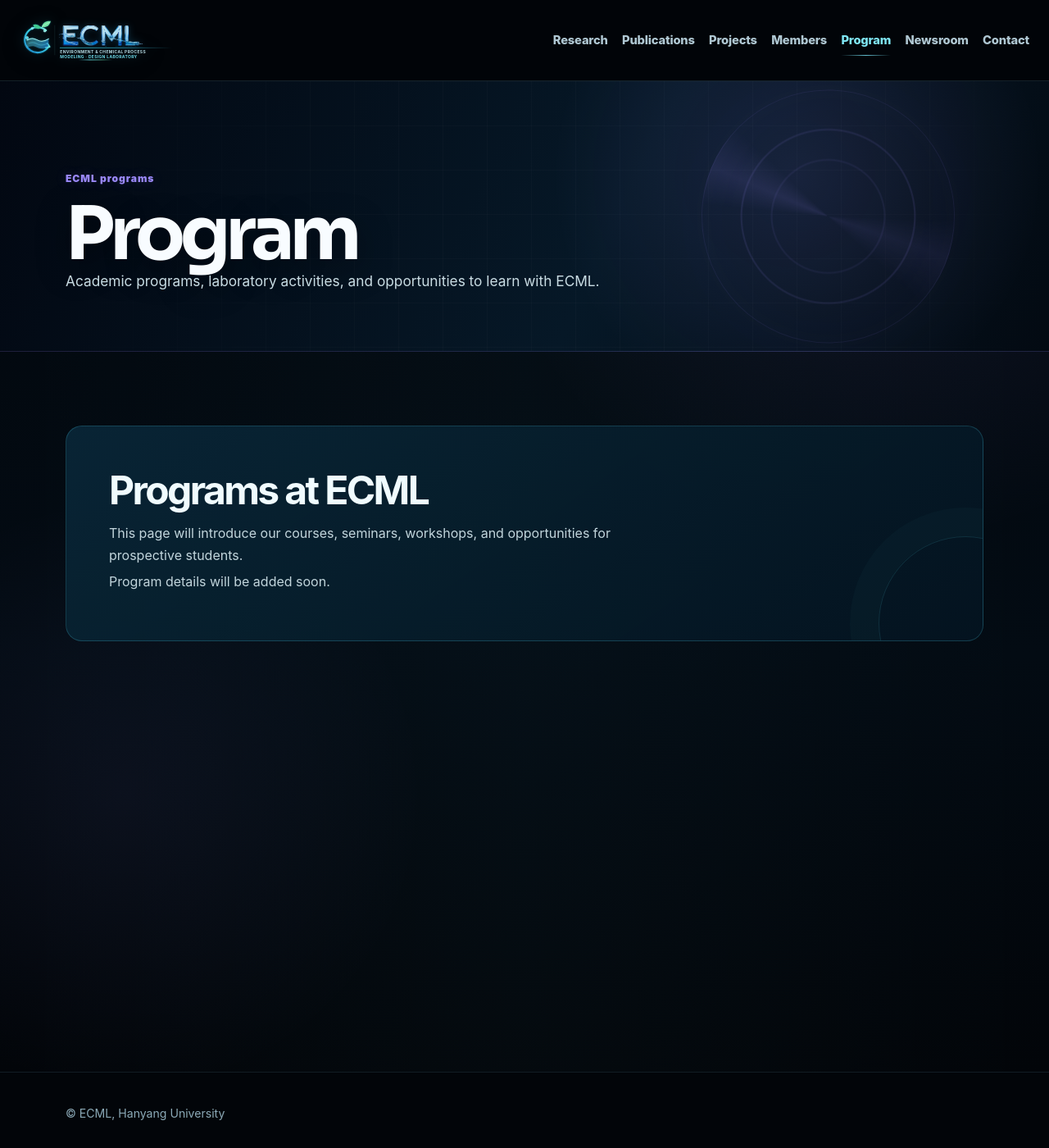
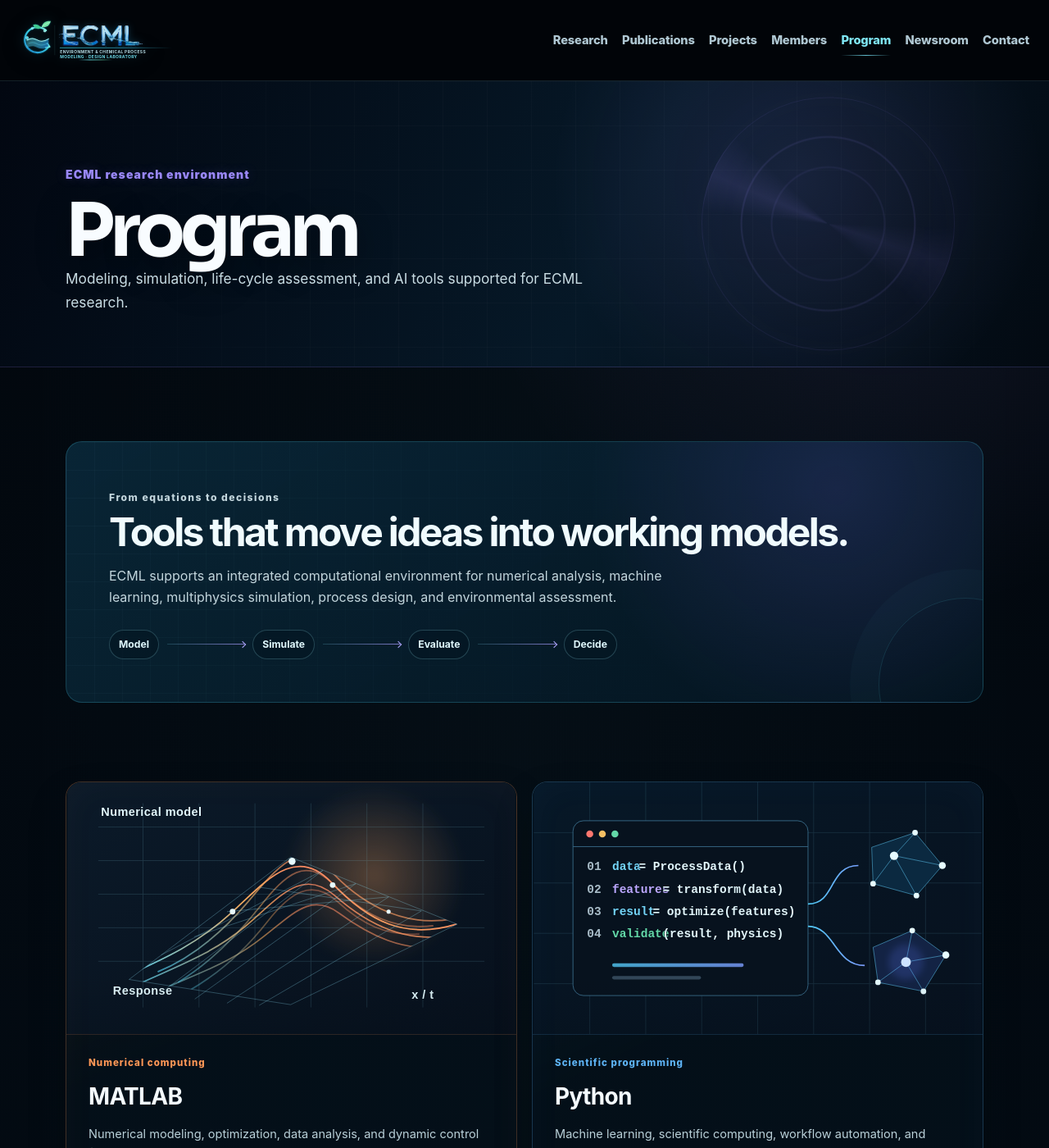
Before and after one commit to ecml-hyu/ecml-hyu.github.io, a Jekyll site: the page built from program.html, in a window 1280 px wide and 1400 px high. Shown: the whole window at 82% size. Built offline with Jekyll 4.4.1, drawn with Linux system fonts in a browser that asks for light colours; some of the changed text lies outside the part shown.

Commit message:
Expand research data and add program toolkit

```diff
--- /dev/null
+++ b/_data/programs.yml
@@ -0,0 +1,65 @@
+- slug: matlab
+  name: "MATLAB"
+  category: "Numerical computing"
+  description: "Numerical modeling, optimization, data analysis, and dynamic control for chemical and water processes."
+  image: "/assets/img/program/matlab-analysis.svg"
+  image_alt: "Three-dimensional numerical surface with analysis curves"
+  capabilities:
+    - "Model development"
+    - "Optimization"
+    - "Control"
+
+- slug: python
+  name: "Python"
+  category: "Scientific programming"
+  description: "Machine learning, scientific computing, workflow automation, and reproducible data analysis."
+  image: "/assets/img/program/python-computing.svg"
+  image_alt: "Scientific code window connected to data and computing nodes"
+  capabilities:
+    - "Machine learning"
+    - "Data pipelines"
+    - "Automation"
+
+- slug: openlca
+  name: "openLCA"
+  category: "Life-cycle assessment"
+  description: "Life-cycle modeling and environmental impact assessment across products, energy, and process systems."
+  image: "/assets/img/program/openlca-lifecycle.svg"
+  image_alt: "Circular life-cycle diagram connecting materials, energy, and environment"
+  capabilities:
+    - "LCA modeling"
+    - "Impact assessment"
+    - "Scenario comparison"
+
+- slug: comsol
+  name: "COMSOL"
+  category: "Multiphysics simulation"
+  description: "Coupled modeling of transport, reactions, membranes, heat transfer, and process phenomena."
+  image: "/assets/img/program/comsol-multiphysics.svg"
+  image_alt: "Coupled multiphysics fields represented by layered contour bands"
+  capabilities:
+    - "Transport"
+    - "Reaction systems"
+    - "Multiphysics"
+
+- slug: process
+  name: "Process simulator"
+  category: "Process design"
+  description: "Flowsheet modeling, mass and energy balances, unit-operation design, and integrated process evaluation."
+  image: "/assets/img/program/process-simulator.svg"
+  image_alt: "Generic process flow diagram with connected unit operations and a recycle stream"
+  capabilities:
+    - "Flowsheets"
+    - "Unit operations"
+    - "System integration"
+
+- slug: ai
+  name: "AI assistants (ChatGPT, Claude)"
+  category: "Lab-supported access"
+  description: "ECML supports access to ChatGPT and Claude for literature exploration, coding, analysis, and research communication."
+  image: "/assets/img/program/ai-assistants.svg"
+  image_alt: "AI assistant panels connected to research, code, and data workflows"
+  capabilities:
+    - "Literature support"
+    - "Coding assistance"
+    - "Research productivity"
--- a/_includes/head.html
+++ b/_includes/head.html
@@ -117,6 +117,6 @@
 {%- if page.intro %}
 <link rel="stylesheet" href="{{ '/intro-spline.css' | relative_url }}?v=52">
 {%- endif %}
-<link rel="stylesheet" href="{{ '/assets/css/ecml-theme.css' | relative_url }}?v=54">
+<link rel="stylesheet" href="{{ '/assets/css/ecml-theme.css' | relative_url }}?v=55">
 <script defer src="{{ '/assets/js/site-nav.js' | relative_url }}?v=47"></script>
 {%- feed_meta -%}
--- a/assets/css/ecml-theme.css
+++ b/assets/css/ecml-theme.css
@@ -936,6 +936,10 @@
 
 
 /* Content, contrast, and research-page refinements — September 2026 */
+.subpage .page-head .eyebrow,
+.subpage--contact .contact-welcome .contact-kicker{
+  font-size:.875rem;
+}
 .home-explore .card p{
   color:#c4d7de;
 }
--- /dev/null
+++ b/assets/css/program.css
@@ -0,0 +1,161 @@
+body.subpage--program .program-kicker{
+  margin:0 0 10px;
+  color:#a99cff;
+  font-size:.76rem;
+  font-weight:800;
+  letter-spacing:.12em;
+  text-transform:none;
+}
+body.subpage--program .program-note{
+  isolation:isolate;
+  background:
+    radial-gradient(circle at 84% 18%,rgba(132,112,255,.15),transparent 31%),
+    linear-gradient(145deg,rgba(9,39,56,.94),rgba(4,20,32,.97));
+}
+body.subpage--program .program-note::before{
+  position:absolute;
+  z-index:-1;
+  inset:0;
+  background-image:linear-gradient(rgba(144,207,229,.035) 1px,transparent 1px),linear-gradient(90deg,rgba(144,207,229,.035) 1px,transparent 1px);
+  background-size:34px 34px;
+  content:"";
+  mask-image:linear-gradient(90deg,#000,transparent 80%);
+}
+body.subpage--program .program-workflow{
+  position:relative;
+  z-index:1;
+  display:flex;
+  width:min(620px,100%);
+  align-items:center;
+  gap:10px;
+  margin-top:26px;
+}
+body.subpage--program .program-workflow span{
+  flex:0 0 auto;
+  padding:7px 11px;
+  border:1px solid rgba(145,225,242,.22);
+  border-radius:999px;
+  background:rgba(5,23,35,.72);
+  color:#dff7fc;
+  font-size:.76rem;
+  font-weight:750;
+}
+body.subpage--program .program-workflow i{
+  position:relative;
+  flex:1 1 20px;
+  height:1px;
+  background:linear-gradient(90deg,rgba(117,232,248,.18),rgba(169,156,255,.72));
+}
+body.subpage--program .program-workflow i::after{
+  position:absolute;
+  top:50%;
+  right:-1px;
+  width:5px;
+  height:5px;
+  border-top:1px solid #b1a7ff;
+  border-right:1px solid #b1a7ff;
+  content:"";
+  transform:translateY(-50%) rotate(45deg);
+}
+body.subpage--program .program-catalogue{margin-top:clamp(62px,8vw,96px)}
+body.subpage--program .program-grid{
+  display:grid;
+  grid-template-columns:repeat(2,minmax(0,1fr));
+  gap:18px;
+  margin:0;
+  padding:0;
+  list-style:none;
+}
+body.subpage--program .program-card{
+  --tool-accent:153,135,247;
+  position:relative;
+  overflow:hidden;
+  border:1px solid rgba(var(--tool-accent),.24);
+  border-radius:19px;
+  background:linear-gradient(155deg,rgba(var(--tool-accent),.075),rgba(4,16,25,.94) 48%);
+  box-shadow:inset 0 1px rgba(255,255,255,.035),0 22px 48px rgba(0,0,0,.17);
+}
+body.subpage--program .program-card--matlab{--tool-accent:255,151,86}
+body.subpage--program .program-card--python{--tool-accent:94,180,246}
+body.subpage--program .program-card--openlca{--tool-accent:89,226,164}
+body.subpage--program .program-card--comsol{--tool-accent:150,126,255}
+body.subpage--program .program-card--process{--tool-accent:83,224,240}
+body.subpage--program .program-card--ai{--tool-accent:193,151,255}
+body.subpage--program .program-card::after{
+  position:absolute;
+  inset:0;
+  border-radius:inherit;
+  box-shadow:inset 0 0 46px rgba(var(--tool-accent),.035);
+  content:"";
+  pointer-events:none;
+}
+body.subpage--program .program-card__visual{
+  position:relative;
+  overflow:hidden;
+  margin:0;
+  border-bottom:1px solid rgba(var(--tool-accent),.16);
+  background:#03101a;
+  aspect-ratio:16/9;
+}
+body.subpage--program .program-card__visual::after{
+  position:absolute;
+  inset:0;
+  background:linear-gradient(180deg,transparent 76%,rgba(3,13,21,.16));
+  content:"";
+  pointer-events:none;
+}
+body.subpage--program .program-card__visual img{
+  display:block;
+  width:100%;
+  height:100%;
+  object-fit:contain;
+}
+body.subpage--program .program-card__body{padding:25px 27px 28px}
+body.subpage--program .program-card__label{
+  margin:0 0 8px;
+  color:rgb(var(--tool-accent));
+  font-size:.72rem;
+  font-weight:800;
+  letter-spacing:.09em;
+}
+body.subpage--program .program-card h3{
+  margin:0;
+  color:#f5fbff;
+  font-size:clamp(1.35rem,2.4vw,1.75rem);
+  letter-spacing:-.025em;
+}
+body.subpage--program .program-card__body>p:not(.program-card__label){
+  min-height:3.2em;
+  margin:11px 0 0;
+  color:#bad0d8;
+  font-size:.91rem;
+  line-height:1.62;
+}
+body.subpage--program .program-card__tags{
+  display:flex;
+  flex-wrap:wrap;
+  gap:7px;
+  margin:20px 0 0;
+  padding:0;
+  list-style:none;
+}
+body.subpage--program .program-card__tags li{
+  padding:6px 9px;
+  border:1px solid rgba(var(--tool-accent),.2);
+  border-radius:999px;
+  background:rgba(var(--tool-accent),.07);
+  color:#d3e7ed;
+  font-size:.69rem;
+  font-weight:700;
+}
+@media(max-width:760px){
+  body.subpage--program .program-workflow{display:grid;grid-template-columns:repeat(2,minmax(0,1fr));gap:8px}
+  body.subpage--program .program-workflow span{text-align:center}
+  body.subpage--program .program-workflow i{display:none}
+  body.subpage--program .program-grid{grid-template-columns:1fr}
+  body.subpage--program .program-card__body{padding:22px}
+  body.subpage--program .program-card__body>p:not(.program-card__label){min-height:0}
+}
+@media(prefers-reduced-motion:reduce){
+  body.subpage--program .program-card{scroll-behavior:auto}
+}
--- a/program.html
+++ b/program.html
@@ -1,13 +1,40 @@
 ---
 layout: page
 title: "Program"
-eyebrow: "ECML programs"
-lead: "Academic programs, laboratory activities, and opportunities to learn with ECML."
+eyebrow: "ECML research environment"
+lead: "Modeling, simulation, life-cycle assessment, and AI tools supported for ECML research."
 body_class: "subpage subpage--program"
+extra_css:
+  - /assets/css/program.css
 ---
 
-<section class="program-note" aria-labelledby="program-note-title">
-  <h2 id="program-note-title">Programs at ECML</h2>
-  <p>This page will introduce our courses, seminars, workshops, and opportunities for prospective students.</p>
-  <p>Program details will be added soon.</p>
+<section class="program-note" aria-labelledby="program-intro-title">
+  <p class="program-kicker">From equations to decisions</p>
+  <h2 id="program-intro-title">Tools that move ideas into working models.</h2>
+  <p>ECML supports an integrated computational environment for numerical analysis, machine learning, multiphysics simulation, process design, and environmental assessment.</p>
+  <div class="program-workflow" aria-label="ECML computational workflow">
+    <span>Model</span><i aria-hidden="true"></i><span>Simulate</span><i aria-hidden="true"></i><span>Evaluate</span><i aria-hidden="true"></i><span>Decide</span>
+  </div>
 </section>
+
+<section class="program-catalogue" aria-label="Software and AI support">
+  <ul class="program-grid" role="list">
+  {%- for tool in site.data.programs %}
+    <li class="program-card program-card--{{ tool.slug }}">
+      <figure class="program-card__visual">
+        <img src="{{ tool.image | relative_url }}" alt="{{ tool.image_alt }}" width="640" height="360" decoding="async">
+      </figure>
+      <div class="program-card__body">
+        <p class="program-card__label">{{ tool.category }}</p>
+        <h3>{{ tool.name }}</h3>
+        <p>{{ tool.description }}</p>
+        <ul class="program-card__tags" aria-label="{{ tool.name }} capabilities">
+        {%- for capability in tool.capabilities %}
+          <li>{{ capability }}</li>
+        {%- endfor %}
+        </ul>
+      </div>
+    </li>
+  {%- endfor %}
+  </ul>
+</section>
```
Also changed, not shown: _data/projects.yml (+45 -18 lines), _data/publications.yml (+130 -0 lines), assets/img/program/ai-assistants.svg (added), assets/img/program/comsol-multiphysics.svg (added), assets/img/program/matlab-analysis.svg (added), assets/img/program/openlca-lifecycle.svg (added), assets/img/program/process-simulator.svg (added), assets/img/program/python-computing.svg (added).
